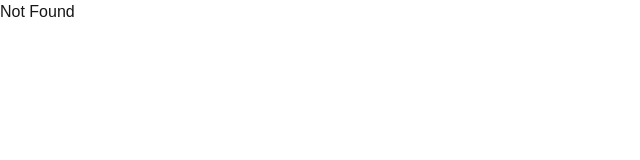
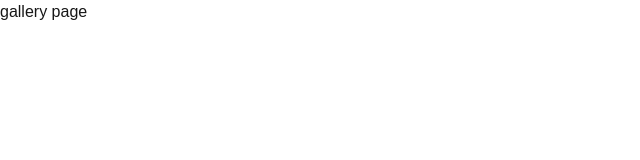
Before and after one commit to Mehebul02/next-app, a Next.js app: page /gallery in a window 1280 px wide. Before the commit this address had no page. Shown: the top 160 px of the page, without its empty margins (0-640 px from the left). Built offline with nearby package versions, Linux system fonts and the light colour scheme.

Commit message:
Added the image

```diff
--- /dev/null
+++ b/src/app/gallery/page.js
@@ -0,0 +1,11 @@
+import React from 'react';
+
+const GalleryPage = () => {
+    return (
+        <div>
+           <h1>gallery page</h1>
+        </div>
+    );
+};
+
+export default GalleryPage;
```
